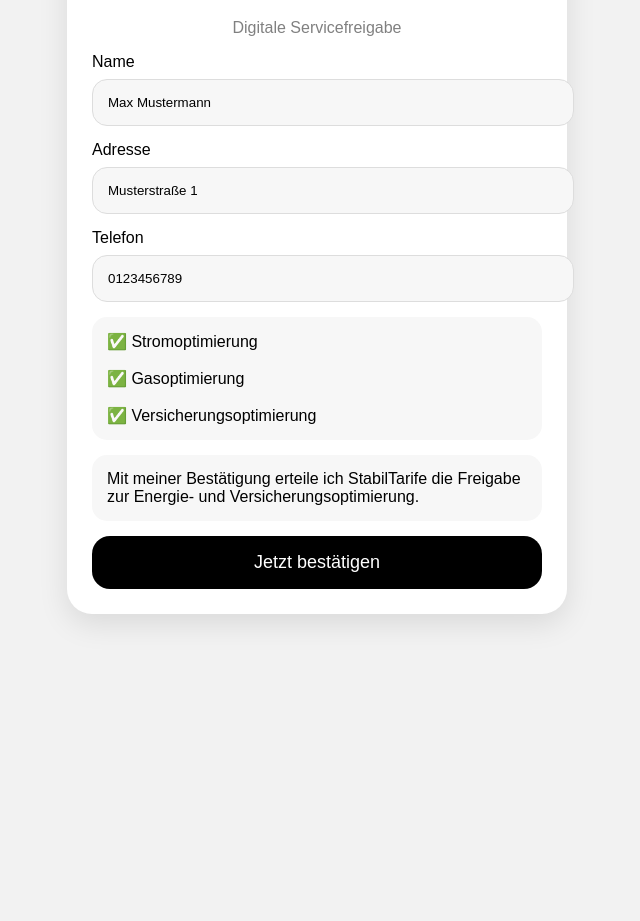
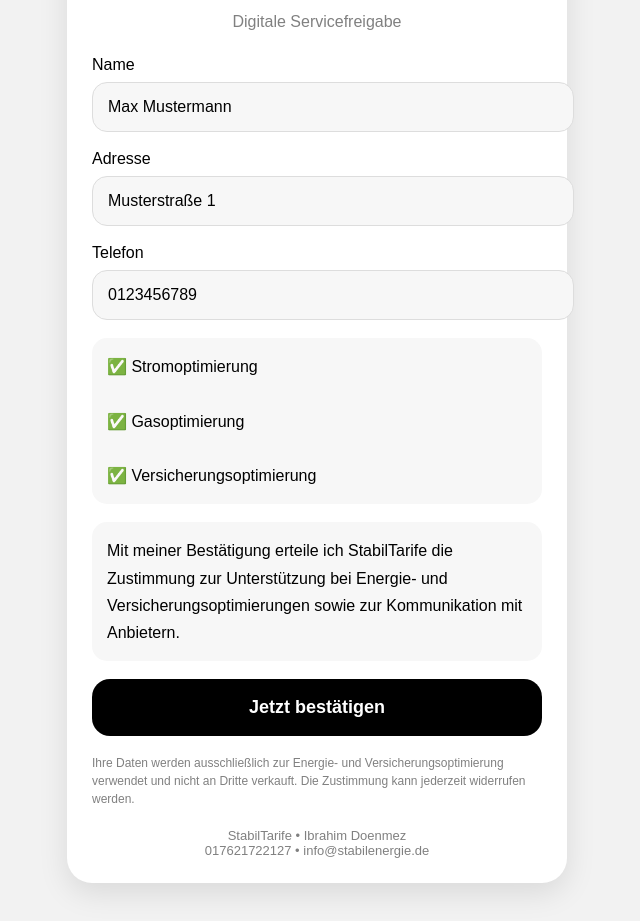
Before and after one commit to ibodoen-del/stabiltarife-freigabe, a plain HTML site: page index.html in a window 1280 px wide. Shown: the part 124-1045 px from the top of the page, without its empty margins (323-963 px from the left). Before the commit the page ends 800 px from the top, so only its background shows below. Drawn offline with Linux system fonts and the light colour scheme.

Commit message:
Update index.html

```diff
--- a/index.html
+++ b/index.html
@@ -3,11 +3,13 @@
 <head>
 <meta charset="UTF-8">
 <meta name="viewport" content="width=device-width, initial-scale=1.0">
+
 <title>StabilTarife Freigabe</title>
 
 <style>
+
 body{
-font-family:Arial;
+font-family:Arial,sans-serif;
 background:#f2f2f2;
 display:flex;
 justify-content:center;
@@ -25,36 +27,66 @@
 
 h1{
 text-align:center;
+margin-bottom:5px;
+}
+
+.subtitle{
+text-align:center;
+color:gray;
+margin-bottom:25px;
 }
 
 input{
 width:100%;
 padding:15px;
 margin-top:8px;
-margin-bottom:15px;
+margin-bottom:18px;
 border-radius:15px;
 border:1px solid #ddd;
 background:#f7f7f7;
-}
-
-.button{
-background:black;
-color:white;
-padding:16px;
-width:100%;
-border:none;
-border-radius:18px;
-font-size:18px;
-cursor:pointer;
+font-size:16px;
 }
 
 .box{
 background:#f7f7f7;
 padding:15px;
 border-radius:15px;
-margin-bottom:15px;
+margin-bottom:18px;
+line-height:1.7;
 }
+
+.button{
+background:black;
+color:white;
+padding:18px;
+width:100%;
+border:none;
+border-radius:18px;
+font-size:18px;
+cursor:pointer;
+font-weight:bold;
+}
+
+.button:hover{
+opacity:0.9;
+}
+
+.small{
+font-size:12px;
+color:gray;
+line-height:1.5;
+margin-top:18px;
+}
+
+.footer{
+text-align:center;
+margin-top:20px;
+font-size:13px;
+color:gray;
+}
+
 </style>
+
 </head>
 
 <body>
@@ -63,7 +95,7 @@
 
 <h1>StabilTarife</h1>
 
-<p style="text-align:center;color:gray;">
+<p class="subtitle">
 Digitale Servicefreigabe
 </p>
 
@@ -83,12 +115,22 @@
 </div>
 
 <div class="box">
-Mit meiner Bestätigung erteile ich StabilTarife die Freigabe zur Energie- und Versicherungsoptimierung.
+Mit meiner Bestätigung erteile ich StabilTarife die Zustimmung zur Unterstützung bei Energie- und Versicherungsoptimierungen sowie zur Kommunikation mit Anbietern.
 </div>
 
-<button class="button">
+<button class="button"
+onclick="window.location.href='https://wa.me/4917621722127?text=Hallo%20StabilTarife,%20ich%20bestätige%20die%20digitale%20Servicefreigabe.'">
 Jetzt bestätigen
 </button>
+
+<div class="small">
+Ihre Daten werden ausschließlich zur Energie- und Versicherungsoptimierung verwendet und nicht an Dritte verkauft. Die Zustimmung kann jederzeit widerrufen werden.
+</div>
+
+<div class="footer">
+StabilTarife • Ibrahim Doenmez<br>
+017621722127 • info@stabilenergie.de
+</div>
 
 </div>
 
```
